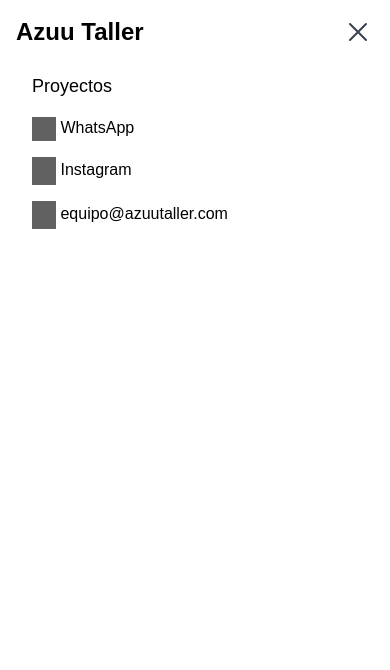
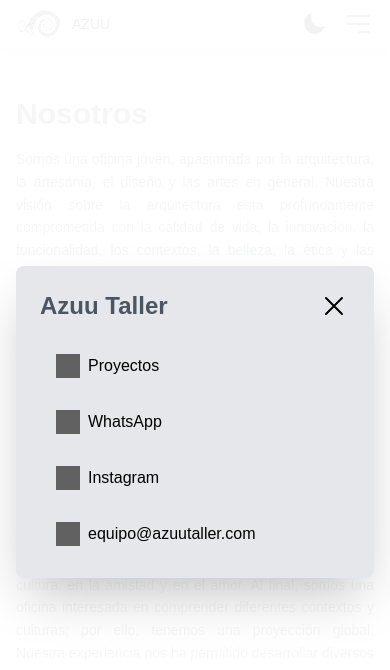
Before and after one commit to Edinsonff/AzuuTaller, a website: page public/Nosotros.html in a window 390 px wide. Both pictures are taken after a click on the button 358 px from the left and 24 px from the top of the page. Drawn offline with Linux system fonts and the light colour scheme; grey boxes are pictures that could not be loaded; a web font is replaced by a local one.

Commit message:
Cambio de iconos y modal mobil

```diff
--- a/public/Nosotros.html
+++ b/public/Nosotros.html
@@ -35,21 +35,23 @@
         </svg>
       </button>
     </div>
-    <nav class="hidden md:flex space-x-4 items-center">
-      <a class="text-sm text-white dark:text-black hover:underline" href="./index.html" id="proyectos-link">PROYECTOS</a>
+    <nav class="hidden md:flex space-x-4 justify-center ">
+      <a class="hover:underline" href="./index.html" id="proyectos-link">
+        <img src="https://img.icons8.com/?size=100&id=H0yU_dcDBQxD&format=png&color=FFFFFF" class="h-7 w-7 dark:invert dark:filter" alt="Proyectos">
+        </a>
       <a href="https://wa.me/573232175634?text=¡Hola! Me gustaría saber más acerca de Azuu Taller." target="_blank"
         class="hover:text-gray-900">
-        <img src="https://img.icons8.com/?size=100&id=85088&format=png&color=FFFFFF" alt="WhatsApp"
+        <img src="https://img.icons8.com/?size=100&id=16712&format=png&color=FFFFFF" alt="WhatsApp"
           class="h-6 w-6 dark:filter dark:invert">
       </a>
       <a href="https://www.instagram.com/azuu_taller?igsh=MWN4ZXd2NThiY29hdw%3D%3D&utm_source=qr" target="_blank"
         class="hover:text-gray-900">
-        <img src="https://img.icons8.com/?size=100&id=85154&format=png&color=FFFFFF" alt="Instagram"
-          class="h-7 w-6 dark:filter dark:invert">
+        <img src="https://img.icons8.com/?size=100&id=32292&format=png&color=FFFFFF" alt="Instagram"
+          class="h-6 w-6 dark:filter dark:invert">
       </a>
-      <a href="mailto:equipo@azuutaller.com" target="_blank" class="hover:text-gray-900">
-        <img src="https://img.icons8.com/?size=100&id=86840&format=png&color=FFFFFF" alt="Gmail"
-          class="h-7 w-6 dark:filter dark:invert">
+      <a href="mailto:equipo@azuutaller.com" class="hover:text-gray-900">
+        <img src="https://img.icons8.com/?size=100&id=53388&format=png&color=FFFFFF" alt="Gmail"
+          class="h-6 w-6 dark:filter dark:invert">
       </a>
       <button id="toggle" class="text-white dark:text-black hidden md:block">
         <svg xmlns="http://www.w3.org/2000/svg" fill="none" viewBox="0 0 24 24" stroke-width="1.5" stroke="currentColor"
@@ -62,31 +64,37 @@
   </header>
 
   <!-- Modal de navegación móvil -->
-  <div id="mobile-menu"
-    class="modal fixed inset-0 bg-gray-900 dark:bg-white bg-opacity-95 z-20 flex flex-col items-start p-4 md:hidden">
-    <div class="flex justify-between items-center w-full mb-4">
-      <p class="text-2xl text-white font-bold dark:text-black">Azuu Taller</p>
-      <button id="close-mobile-menu" class="text-white hover:text-gray-900 dark:text-gray-700 flex items-center">
-        <svg xmlns="http://www.w3.org/2000/svg" fill="none" viewBox="0 0 24 24" stroke-width="1.5" stroke="currentColor"
-          class="w-8 h-8">
-          <path stroke-linecap="round" stroke-linejoin="round" d="M6 18L18 6M6 6l12 12" />
-        </svg>
-      </button>
+  <div id="mobile-menu" class="modal fixed inset-0 bg-gray-900 dark:bg-white bg-opacity-95 dark:bg-opacity-95 z-20 flex items-center justify-center p-4 md:hidden hidden">
+    <div class="w-full max-w-md bg-gray-800 dark:bg-gray-200 rounded-lg shadow-2xl p-6">
+      <div class="flex justify-between items-center w-full mb-6">
+        <p class="text-2xl font-bold text-white dark:text-gray-600">Azuu Taller</p>
+        <button id="close-mobile-menu" class="text-white dark:text-black hover:text-gray-900 dark:hover:text-gray-700 flex items-center">
+          <svg xmlns="http://www.w3.org/2000/svg" fill="none" viewBox="0 0 24 24" stroke-width="1.5" stroke="currentColor" class="w-8 h-8">
+            <path stroke-linecap="round" stroke-linejoin="round" d="M6 18L18 6M6 6l12 12" />
+          </svg>
+        </button>
+      </div>
+      <nav class="flex flex-col space-y-4">
+        <a class="flex items-center px-4 py-2 text-md text-white dark:text-black hover:bg-gray-700 dark:hover:bg-gray-300 rounded" href="./index.html" id="proyectos-link">
+          <img src="https://img.icons8.com/?size=100&id=H0yU_dcDBQxD&format=png&color=FFFFFF" class="h-6 w-6 mr-2 dark:invert dark:filter" alt="Proyectos">
+          Proyectos
+        </a>
+        <a class="flex items-center px-4 py-2 text-md text-white dark:text-black hover:bg-gray-700 dark:hover:bg-gray-300 rounded" href="https://wa.me/573232175634?text=¡Hola! Quiero saber más acerca de Azuu Taller." target="_blank">
+          <img src="https://img.icons8.com/?size=100&id=16712&format=png&color=FFFFFF" alt="WhatsApp" class="h-6 w-6 mr-2 dark:filter dark:invert">
+          WhatsApp
+        </a>
+        <a class="flex items-center px-4 py-2 text-md text-white dark:text-black hover:bg-gray-700 dark:hover:bg-gray-300 rounded" href="https://www.instagram.com/azuu_taller?igsh=MWN4ZXd2NThiY29hdw%3D%3D&utm_source=qr" target="_blank">
+          <img src="https://img.icons8.com/?size=100&id=32292&format=png&color=FFFFFF" alt="Instagram" class="h-6 w-6 mr-2 dark:filter dark:invert">
+          Instagram
+        </a>
+        <a class="flex items-center px-4 py-2 text-md text-white dark:text-black hover:bg-gray-700 dark:hover:bg-gray-300 rounded" href="mailto:equipo@azuutaller.com" target="_blank">
+          <img src="https://img.icons8.com/?size=100&id=53388&format=png&color=FFFFFF" alt="Gmail" class="h-6 w-6 mr-2 dark:filter dark:invert">
+          equipo@azuutaller.com
+        </a>
+      </nav>
     </div>
-    <a class="block px-4 py-2 text-lg text-white dark:text-black hover:underline" href="./index.html"
-      id="proyectos-link">Proyectos</a>
-    <a class="block px-4 py-2 text-white hover:text-gray-900 dark:text-gray-700"
-      href="https://wa.me/573232175634?text=¡Hola! Quiero saber más acerca de Azuu Taller." target="_blank"><img
-        src="https://img.icons8.com/?size=100&id=85088&format=png&color=FFFFFF" alt="WhatsApp"
-        class="h-6 w-6 inline dark:filter dark:invert"> WhatsApp</a>
-    <a class="block px-4 py-2 text-white hover:text-gray-900 dark:text-gray-700"
-      href="https://www.instagram.com/azuu_taller?igsh=MWN4ZXd2NThiY29hdw%3D%3D&utm_source=qr" target="_blank"><img
-        src="https://img.icons8.com/?size=100&id=85154&format=png&color=FFFFFF" alt="Instagram"
-        class="h-7 w-6 inline dark:filter dark:invert"> Instagram</a>
-    <a class="block px-4 py-2 text-white hover:text-gray-900 dark:text-gray-700" href="mailto:equipo@azuutaller.com"
-      target="_blank"><img src="https://img.icons8.com/?size=100&id=86840&format=png&color=FFFFFF" alt="Gmail"
-        class="h-7 w-6 inline dark:filter dark:invert"> equipo@azuutaller.com</a>
   </div>
+
 
   <!-- Contenido de la página Nosotros -->
   <main class="flex flex-col md:flex-row w-full max-w-5xl mx-auto relative px-4 text-center mt-24 space-y-8 md:space-y-0 md:space-x-8">
@@ -100,7 +108,6 @@
     <section class="flex-1 flex justify-center items-center flex-col">
       <div class="image-container">
         <img src="./img/nosotros.png" alt="Miembro del Equipo" class="h-60 w-72 md:h-80 md:w-96 lg:mt-5 rounded-lg shadow-lg image">
-        <button class="fullscreen-button" onclick="openFullscreen(this.previousElementSibling)">Pantalla completa</button>
       </div>
       <p class="text-center text-sm text-white dark:text-gray-600 mt-2 mb-3">Jean Rodriguez & Carlos Perez</p>
     </section>
--- a/public/css/main.css
+++ b/public/css/main.css
@@ -90,10 +90,6 @@ body, html {
   transition: background-color 0.5s, color 0.5s;
 }
 
-a, a:visited, a:hover, a:active {
-  color: inherit; /* Mantiene el color heredado de su padre */
-  text-decoration: none; /* Evita subrayados u otras decoraciones */
-}
 
 /* ======================= */
 /* Estilos del carrusel */
@@ -138,22 +134,6 @@ a, a:visited, a:hover, a:active {
 /* ======================= */
 /* Estilos del modal de navegación móvil */
 /* ======================= */
-.modal {
-  display: none;
-  background-color: rgba(0, 0, 0, 0.9);
-}
-
-.modal.active {
-  display: block;
-}
-
-body, .modal a {
-  color: white;
-}
-
-.dark body, .dark .modal a {
-  color: black;
-}
 
 .logo-img {
   filter: invert(1); /* Invert colors by default */
@@ -163,3 +143,8 @@ body, .modal a {
 .dark .logo-img {
   filter: invert(0); /* Do not invert colors in dark mode */
 }
+
+.modal-active #prev,
+.modal-active #next {
+  display: none;
+}
--- a/public/main.js
+++ b/public/main.js
@@ -32,8 +32,9 @@ document.addEventListener('DOMContentLoaded', () => {
     const toggleButtons = document.querySelectorAll('#toggle, #toggle-sm');
     const bodyElement = document.querySelector('body');
     const mobileMenu = document.getElementById('mobile-menu');
-    const closeMobileMenu = document.getElementById('close-mobile-menu');
+    const closeMobileMenuButton = document.getElementById('close-mobile-menu');
     const openMobileMenuButton = document.getElementById('mobile-menu-button');
+
 
     const toggleDarkMode = () => {
         if (firstThemeChange) {
@@ -57,18 +58,22 @@ document.addEventListener('DOMContentLoaded', () => {
     toggleButtons.forEach(button => button.addEventListener('click', toggleDarkMode));
 
     // Menú móvil
-    if (openMobileMenuButton && mobileMenu && closeMobileMenu) {
-        openMobileMenuButton.addEventListener('click', () => {
-            mobileMenu.classList.add('active');
-            document.body.style.overflow = 'hidden'; // Evita el scroll cuando el menú está abierto
-        });
+    const openMobileMenu = () => {
+        mobileMenu.classList.remove('hidden');
+        document.body.classList.add('modal-active');
+        document.body.style.overflow = 'hidden';
+    };
 
-        closeMobileMenu.addEventListener('click', () => {
-            mobileMenu.classList.remove('active');
-            document.body.style.overflow = 'auto'; // Restaura el scroll cuando el menú está cerrado
-        });
+    const closeMobileMenu = () => {
+        mobileMenu.classList.add('hidden');
+        document.body.classList.remove('modal-active');
+        document.body.style.overflow = 'auto';
+    };
+
+    if (openMobileMenuButton && mobileMenu && closeMobileMenuButton) {
+        openMobileMenuButton.addEventListener('click', openMobileMenu);
+        closeMobileMenuButton.addEventListener('click', closeMobileMenu);
     }
-
     // Enlaces de navegación con efecto de desvanecimiento
     const nosotrosLink = document.getElementById('nosotros-link');
     if (nosotrosLink) {
@@ -104,4 +109,6 @@ document.addEventListener('DOMContentLoaded', () => {
         });
     };
     document.addEventListener('transitionend', reEnableCarouselAnimations);
+
+
 });
```
Also changed, not shown: public/index.html (+37 -30 lines), public/css/tailwind.css, 2 other files.
